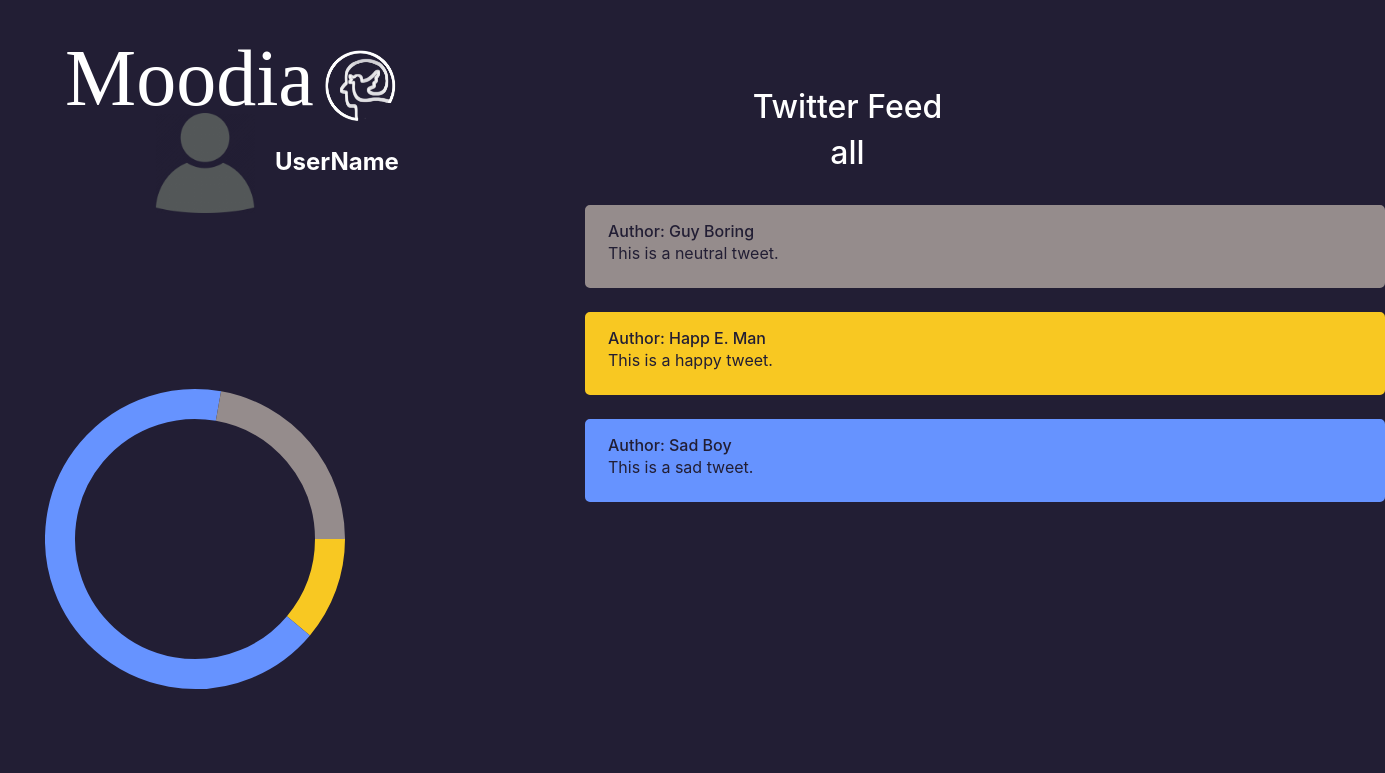
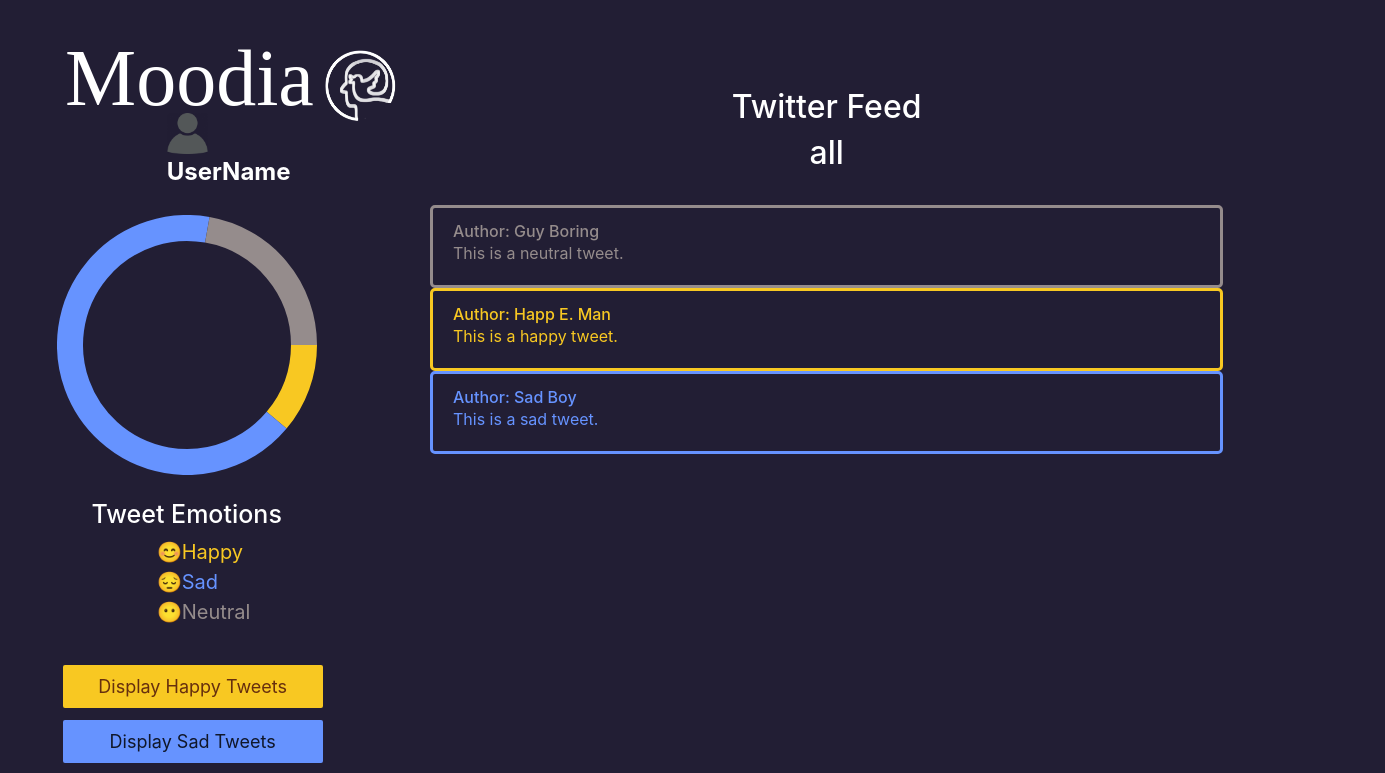
Before and after one commit to christinaaag/csce315proj3, a React (Create React App) app in the folder frontend/: page /dashboard in a window 1280 px wide. Shown: the top 773 px of the page, 1385 px wide, since content can reach past the window. Built offline with nearby package versions, Linux system fonts and the light colour scheme; no server answers; a web font is replaced by a local one.

Commit message:
fixed grid layout

```diff
--- a/frontend/src/components/Timeline.js
+++ b/frontend/src/components/Timeline.js
@@ -1,13 +1,15 @@
 import React from 'react';
 import { Tweet } from './Tweet';
+import { Container, Row, Col } from 'react-bootstrap';
 
 const Timeline = (props) => {
     const [tweets, userMood] = [props.tweets, props.userMood];
     return (
-        <div>
+        <Container fluid>
             {tweets.map((tweet, key) => (
                 (tweet.mood == userMood || userMood == "all") ?
-                    <div>
+                    <Row>
+                        <Col>
                             <Tweet
                                 key={key}
                                 author={tweet.author}
@@ -16,12 +18,12 @@
                                 mood={tweet.mood}
                                 url={tweet.url}
                             />
-                        <br />
-                    </div>
+                        </Col>
+                    </Row>
                     : null
             )
             )}
-        </div>
+        </Container>
     )
 }
 
--- a/frontend/src/components/Tweet.js
+++ b/frontend/src/components/Tweet.js
@@ -12,7 +12,7 @@
     const [author, text, date, mood] = [props.author, props.text, props.date, props.mood];
     return (
         <Card
-            className={`tweet tweet--${mood}`}
+            className={`tweet tweet--${mood}--outline`}
         >
             <Card.Body>
                 <Card.Subtitle>Author: {author}</Card.Subtitle>
--- a/frontend/src/containers/dashboard/Dashboard.css
+++ b/frontend/src/containers/dashboard/Dashboard.css
@@ -1,14 +1,20 @@
-.container {
+.dcontainer {
     display: flex;
     flex-direction: row !important;
+    align-items: stretch !important;
+    align-content: stretch !important;
+    justify-content: flex-start !important;
 }
 
 .col {
-    align-items: stretch;
+  align-items: flex;
+  align-content: stretch;
 }
 
 .row {
-    justify-content: center;
+    justify-content: space-around !important;
+    align-items: flex-start !important;
+    align-content: flex-start !important;
 }
 .imageCard {
     height: 25vmin;
--- a/frontend/src/containers/dashboard/Dashboard.js
+++ b/frontend/src/containers/dashboard/Dashboard.js
@@ -91,15 +91,15 @@
         console.log(tweet_text)
     }
     getInformation();
-    const scrollContainerStyle = { width: "800px", maxHeight: "400px" };
+    const scrollContainerStyle = { width: "800px", maxHeight: "800px" };
     return (
         <div className="body">
             <Container style={{ margin: 0 }}>
                 <h1 className="logo">Moodia<img className="logo" src={logo} alt="" /></h1>
             </Container>
-            <Container style={{ margin: 0 }}>
-
-                <Col xs={6}>
+            <Container fluid>
+                <Row className="row">
+                    <Col xs={12} md={3}>
 
                         <UserDisp />
 
@@ -107,17 +107,15 @@
 
                     </Col>
 
-
-
-
-                <Col className="feed" xs={6}>
+                    <Col className="feed" xs={8}>
                         <h2>Twitter Feed</h2>
                         <h2>{userMood}</h2>
                         <br />
-                    <div className="scrollbar scrollbar-primary" style={scrollContainerStyle}>
+                        <div className="scrollbar scrollbar-primary" >
                             <Timeline tweets={tweetsList} userMood={userMood} />
                         </div>
                     </Col>
+                </Row>
 
 
             </Container>
```
Lines whose indentation alone changed are shown as unchanged.
